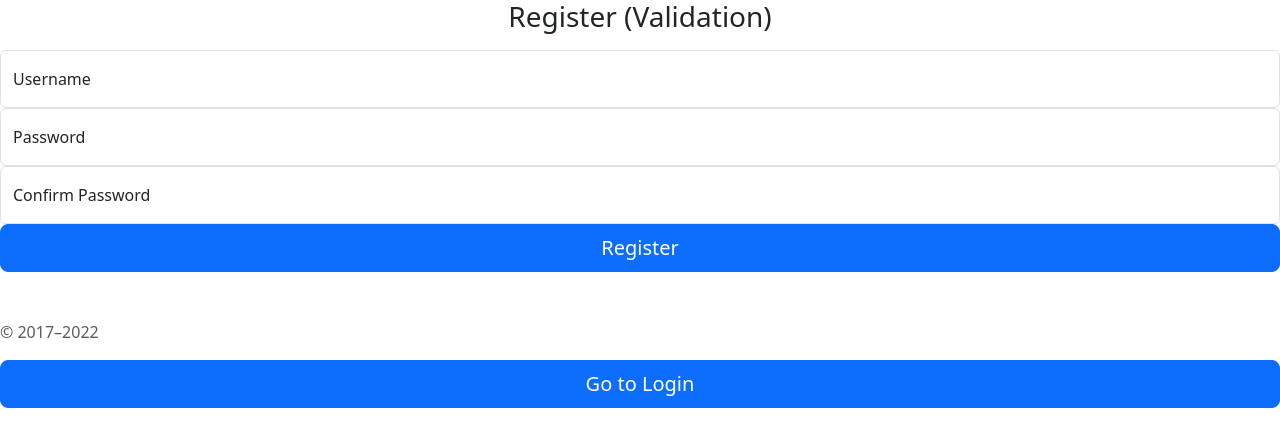
After one commit to Brickish/GroceryShop, a Flask app: page /register in a window 1280 px wide. The commit adds this page. Shown: the top 447 px of the page. Run offline with Flask 3, Linux system fonts and the light colour scheme.

Commit message:
Created Registration

```diff
--- a/app.py
+++ b/app.py
@@ -1,6 +1,7 @@
 from flask import Flask, render_template, redirect, url_for, request, flash, session, make_response
 import re, json, hashlib, os
 from datetime import timedelta
+import database
 
 app = Flask(__name__)
 app.secret_key = 'secret'
@@ -8,3 +9,19 @@ app.permanent_session_lifetime = timedelta(seconds=60)
 @app.route("/")
 def homepage():
     return render_template ("homepage.html",user = "")
+@app.route("/login")
+def login():
+    return render_template ("login.html",user = "")
+@app.route("/register")
+def register():
+    return render_template ("validation.html",user = "")
+@app.route("/verify", methods=["POST"])
+def verify():
+    username = request.form.get("username")
+    password = request.form.get("password")
+    confirmpassword = request.form.get("confirmpassword")
+    if password == confirmpassword:
+        database.newuser(username, password)
+        return render_template ("login.html",user = "")
+    else:
+        return render_template ("validation.html",user = "")
--- a/templates/navbar.html
+++ b/templates/navbar.html
@@ -12,7 +12,7 @@
 
         <div class="text-dark">Hello Visitor!</div>
         <a class="d-flex btn btn-warning ms-2" href="/login">Login</a>
-        <a class="d-flex btn btn-success ms-2" href="/validation">Register</a>
+        <a class="d-flex btn btn-success ms-2" href="/register">Register</a>
 
     {% else%}
         <div class="text-dark">Hello {{ user }}!</div>
--- /dev/null
+++ b/templates/validation.html
@@ -0,0 +1,55 @@
+<!-- Child: validation.html -->
+{% extends "base.html" %}
+
+{% block title %}Validation{% endblock %}
+
+{% block styles %}
+<link rel="stylesheet" type="text/css" href="../static/styles/validation.css">
+{% endblock %}
+
+{% block content %}
+<head>
+  <style>
+    #head{text-align: center}
+  </style>
+</head>
+<h1 class="h3 mb-3 fw-normal" id="head">Register (Validation)</h1>
+<main class="form-signin w-100 m-auto">
+  {# include "alert.html" #}
+  {# Why POST Method? Ans: as credentials should not be shown on address bar (URL) #}
+  <form action="/verify" method="POST">
+    <div class="form-floating">
+      <input type="text" class="form-control" name="username" id="floatingInput" placeholder="Username" required>
+      <label for="floatingInput">Username</label>
+    </div>
+    <div class="form-floating">
+      <input type="password" class="form-control" name="password" id="floatingPassword" placeholder="Password" required>
+      <label for="floatingPassword">Password</label>
+    </div>
+    <div class="form-floating">
+      <input type="password" class="form-control" name="confirmpassword" id="floatingConPassword" placeholder="Password" required>
+      <label for="floatingConPassword">Confirm Password</label>
+    </div>
+    <!-- <div class="form-check-inline">
+      <input class="form-check-input" type="radio" name="gender" value="M">
+      <label class="form-check-label" for="flexRadioDefault1">Male</label>
+    </div>
+    <div class="form-check-inline mb-2">
+      <input class="form-check-input" type="radio" name="gender" value="F">
+      <label class="form-check-label" for="flexRadioDefault2">Female</label>
+    </div>
+    <div class="form-check-inline mb-2">
+      <input class="form-check-input" type="radio" name="gender" value="NA" checked>
+      <label class="form-check-label" for="flexRadioDefault2">Not to Say</label>
+    </div> -->
+
+    {# Upon submit, this will call "/homepage" #}
+    <button class="w-100 btn btn-lg btn-primary" type="submit">Register</button>
+    <p class="mt-5 mb-3 text-muted">&copy; 2017–2022</p>
+  </form>
+  <form action="/login">
+    <button class="w-100 btn btn-lg btn-primary" type="submit">Go to Login</button>
+  </form>
+
+</main>
+{% endblock %}
```
Also changed, not shown: database.py (added, +15 -0 lines), templates/login.html (added, +44 -0 lines), 1 other file.
